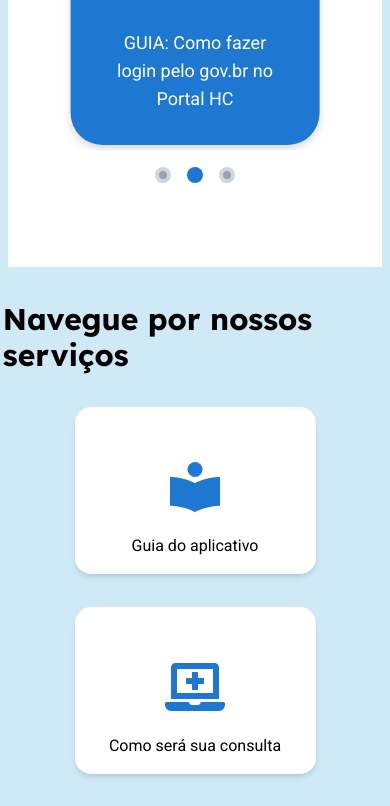
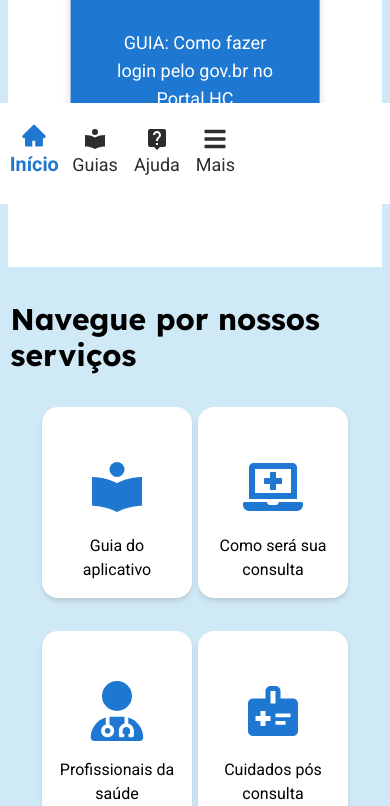
Before and after one commit to consulta-certa/react, a React (Vite) app: page / in a window 390 px wide. Shown: the part 640-1446 px from the top of the page. Built offline with nearby package versions, Linux system fonts and the light colour scheme.

Commit message:
Ajustes menores de estilo para responsividade

```diff
--- a/src/components/Footer/Footer.tsx
+++ b/src/components/Footer/Footer.tsx
@@ -1,7 +1,7 @@
 import { Link } from "react-router-dom"
 
 function Footer() {    return (
-        <footer className="flex gap-[2vw] justify-between items-center bg-cc-azul w-[80vw] max-lg:w-[96vw] my-[2vh] rounded-2xl py-[1vh] px-[2vw] min-h-[10vh] text-white">
+        <footer className="flex gap-[2vw] justify-between items-center bg-cc-azul w-[80vw] max-lg:w-[96vw] my-[2vh] rounded-2xl py-[1vh] px-[2vw] min-h-[10vh] text-white max-lg:mb-[14vh]">
             <p>&copy; 2025 Consulta Certa</p>
             <Link to={'/termos'} className="hover:font-bold hover:translate-x-0.5">Termos de uso e Políticas de Privacidade</Link>
         </footer>
--- a/src/components/Header/Header.tsx
+++ b/src/components/Header/Header.tsx
@@ -1,38 +1,59 @@
-import { Link } from "react-router-dom";
-import logo from '../../assets/images/logo.svg';
-import logoHC from '../../assets/images/logo_hc.svg';
-import NavElement from "./NavElement";
+import { Link } from 'react-router-dom'
+import logo from '../../assets/images/logo.svg'
+import logoHC from '../../assets/images/logo_hc.svg'
+import NavElement from './NavElement'
 
-import { AiFillHome } from "react-icons/ai";
-import { BiSolidBookReader } from "react-icons/bi";
-import { MdLiveHelp } from "react-icons/md";
-import { RiTeamFill } from "react-icons/ri";
-import { IoMdChatboxes } from "react-icons/io";
-import { MdRateReview } from "react-icons/md";
-import { TbBellRingingFilled } from "react-icons/tb";
-import { IoPersonCircle } from "react-icons/io5";
+import { AiFillHome } from 'react-icons/ai'
+import { BiSolidBookReader } from 'react-icons/bi'
+import { MdLiveHelp } from 'react-icons/md'
+import { RiTeamFill } from 'react-icons/ri'
+import { IoMdChatboxes } from 'react-icons/io'
+import { MdRateReview } from 'react-icons/md'
+import { TbBellRingingFilled } from 'react-icons/tb'
+import { IoPersonCircle } from 'react-icons/io5'
+import { FaBars } from 'react-icons/fa'
 
-function Header() {
+function Header () {
   return (
-        <header className="header">
-            <div className="flex gap-[1vw]">
-                <a href="https://www.hc.fm.usp.br/hc/portal/" target="_">
-                    <img src={logoHC} alt="Logo do HC" className="logo" />
+    <header className='header'>
+      <div className='flex gap-[1vw]'>
+        <a href='https://www.hc.fm.usp.br/hc/portal/' target='_'>
+          <img src={logoHC} alt='Logo do HC' className='logo' />
         </a>
-                <Link to="/">
-                    <img src={logo} alt="Logo da página Consulta Certa" className="logo" />
+        <Link to='/'>
+          <img
+            src={logo}
+            alt='Logo da página Consulta Certa'
+            className='logo'
+          />
         </Link>
       </div>
-            <nav className="block max-lg:hidden">
+      <nav className='block max-lg:hidden'>
         <ul>
-                    <NavElement path="/" icon={AiFillHome} label="Início"/>
-                    <NavElement path="/guias" icon={BiSolidBookReader} label="Guias"/>
-                    <NavElement path="/ajuda" icon={MdLiveHelp} label="Ajuda"/>
-                    <NavElement path="/quem-somos" icon={RiTeamFill} label="Quem somos"/>
-                    <NavElement path="/contato" icon={IoMdChatboxes} label="Contato"/>
-                    <NavElement path="/avaliar-teleconsulta" icon={MdRateReview} label="Avaliações"/>
-                    <NavElement path="/cadastrar" icon={TbBellRingingFilled} label="Lembretes"/>
-                    <NavElement path="/perfil" icon={IoPersonCircle} label="Perfil"/>
+          <NavElement path='/' icon={AiFillHome} label='Início' />
+          <NavElement path='/guias' icon={BiSolidBookReader} label='Guias' />
+          <NavElement path='/ajuda' icon={MdLiveHelp} label='Ajuda' />
+          <NavElement path='/quem-somos' icon={RiTeamFill} label='Quem somos' />
+          <NavElement path='/contato' icon={IoMdChatboxes} label='Contato' />
+          <NavElement
+            path='/avaliar-teleconsulta'
+            icon={MdRateReview}
+            label='Avaliações'
+          />
+          <NavElement
+            path='/cadastrar'
+            icon={TbBellRingingFilled}
+            label='Lembretes'
+          />
+          <NavElement path='/perfil' icon={IoPersonCircle} label='Perfil' />
+        </ul>
+      </nav>
+      <nav className='hidden max-lg:block fixed left-0 bottom-0 w-full px-[2vw] z-1000 h-[12vh] text-lg'>
+        <ul className='w-full justify-start h-full gap-4 ml-[1vw]'>
+          <NavElement path='/' icon={AiFillHome} label='Início' />
+          <NavElement path='/guias' icon={BiSolidBookReader} label='Guias' />
+          <NavElement path='/ajuda' icon={MdLiveHelp} label='Ajuda' />
+          <NavElement path='/item' icon={FaBars} label='Mais' />
         </ul>
       </nav>
     </header>
--- a/src/components/HomeButton/HomeButton.tsx
+++ b/src/components/HomeButton/HomeButton.tsx
@@ -2,7 +2,7 @@ import { Link } from "react-router-dom"
 
 function HomeButton(props:{path:string, icon:React.ComponentType<{ className?: string }>, label:string}) {
     return (
-        <li className="bg-white rounded-2xl shadow-md p-4 basis-[30%] max-sm:basis-full hover:bg-cc-azul group hover:text-white hover:scale-105 transition-all ease-in duration-300">
+        <li className="bg-white rounded-2xl shadow-md p-4 basis-[30%] max-sm:basis-[48%] hover:bg-cc-azul group hover:text-white hover:scale-105 transition-all ease-in duration-300">
             <Link to={props.path} className="flex flex-col items-center gap-[2vh]">
                 <props.icon className="text-6xl mt-[4vh] text-cc-azul group-hover:text-white"/>
                 <p className="text-center">{props.label}</p>
--- a/src/routes/Home/index.tsx
+++ b/src/routes/Home/index.tsx
@@ -115,9 +115,9 @@ function Home () {
         </div>
       </section>
 
-      <section className='flex flex-col items-center justify-center min-h-[70vh] my-[10vh] bg-cc-cinza py-[4vh] w-[112%]'>
+      <section className='flex flex-col items-center justify-center min-h-[70vh] my-[10vh] bg-cc-cinza py-[4vh] w-[112%] px-[2vw]'>
         <h2 className='titulo-2'>Navegue por nossos serviços</h2>
-        <ul className='flex w-[60vw] min-w-[280px] flex-wrap justify-center mt-[4vh] px-[5vw] gap-x-[2%] gap-y-[4vh]'>
+        <ul className='flex w-[60vw] max-lg:w-[80vw] min-w-[280px] flex-wrap justify-center mt-[4vh] gap-x-[2%] gap-y-[4vh]'>
           <HomeButton
             path='/guias/guia/:name'
             icon={BiSolidBookReader}
--- a/src/routes/ListaGuias/index.tsx
+++ b/src/routes/ListaGuias/index.tsx
@@ -40,20 +40,20 @@ function ListaGuias () {
 
       <section className='flex max-md:flex-col justify-between min-w-[280px] px-[1vw] mt-[2vh]'>
         <div className='flex items-center flex-col gap-[2vh]'>
-          <button className={`text-xl max-md:text-md font-semibold text-center w-full p-4 rounded-l-xl hover:translate-x-4 transition-all ease-in duration-200 ${categoria == 1 ? 'bg-cc-cinza' : 'bg-cc-azul'}`} onClick={()=>setCategoria(0)}>
-            <img
-              src={imageTest}
-              alt=''
-              className='h-[6vh] w-full object-cover'
-            />
+          <button
+            className={`text-xl max-md:text-md font-semibold text-center w-full p-4 rounded-l-xl hover:translate-x-4 transition-all ease-in duration-200 ${
+              categoria == 1 ? 'bg-cc-cinza' : 'bg-cc-azul'
+            }`}
+            onClick={() => setCategoria(0)}
+          >
             Portal do Paciente HC
           </button>
-          <button className={`text-xl max-md:text-md font-semibold text-center w-full p-4 rounded-l-xl hover:translate-x-4 transition-all ease-in duration-200 ${categoria == 0 ? 'bg-cc-cinza' : 'bg-cc-azul'}`} onClick={()=>setCategoria(1)}>
-            <img
-              src={imageTest}
-              alt=''
-              className='h-[6vh] w-full object-cover'
-            />
+          <button
+            className={`text-xl max-md:text-md font-semibold text-center w-full p-4 rounded-l-xl hover:translate-x-4 transition-all ease-in duration-200 ${
+              categoria == 0 ? 'bg-cc-cinza' : 'bg-cc-azul'
+            }`}
+            onClick={() => setCategoria(1)}
+          >
             Teleconsulta
           </button>
         </div>
```
Lines whose indentation alone changed are shown as unchanged.
